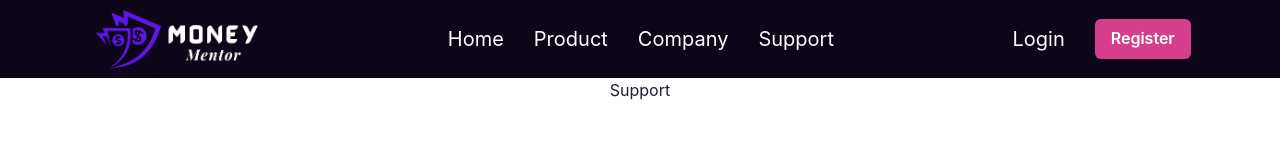
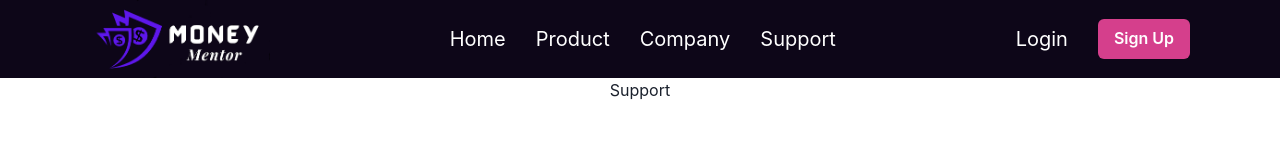
Before and after one commit to KrishnaVaishnav98/vogue-pocket-8479, a React (Create React App) app: page /support in a window 1280 px wide. Shown: the top 160 px of the page. Built offline with nearby package versions, Linux system fonts and the light colour scheme.

Commit message:
Changes in Routes

```diff
--- a/src/All_Routes/Main_Routes.jsx
+++ b/src/All_Routes/Main_Routes.jsx
@@ -10,6 +10,7 @@ import Application from '../Pages/Application'
 import Process from '../Pages/Process'
 
 import { Product } from '../Pages/Product'
+import { SignUp } from '../Pages/SignUp'
 
 
 const Main_Routes = () => {
@@ -17,10 +18,10 @@ const Main_Routes = () => {
     <div>
         <Routes>
             <Route path='/' element={<Homepage/>}/>
-            {/* <Route path='/login' element={<Login />}/> */}
+            <Route path='/login' element={<Login />}/>
             <Route path='/support' element={<Support />}/>
             <Route path='/company' element={<Company />}/>
-            <Route path='/register' element={<Register />}/>
+            <Route path='/signup' element={<SignUp />}/>
             <Route path='/verification' element={<Application/>}/>
 
             <Route path='/process' element={<Process/>}/>
--- a/src/Components/Navbar.jsx
+++ b/src/Components/Navbar.jsx
@@ -111,12 +111,12 @@ const Navbar = () => {
         }}
       >
         <Link to="/login">Login</Link>
-        <Link to="/register" color="skyblue">
+        <Link to="/signup" >
           <Button
             size={{ base: "sm", sm: "sm", md: "md", lg: "md", xl: "md" }}
             colorScheme={"pink"}
           >
-            Register
+            Sign Up
           </Button>
         </Link>
         <Box
--- a/src/index.js
+++ b/src/index.js
@@ -6,6 +6,8 @@ import reportWebVitals from "./reportWebVitals";
 import { ChakraProvider } from "@chakra-ui/react";
 import { BrowserRouter } from "react-router-dom";
 import { extendTheme } from "@chakra-ui/react";
+import { Provider } from "react-redux";
+import { store } from "./Redux/store";
 
 const breakpoints = {
   sm: "320px",
@@ -19,11 +21,13 @@ const theme = extendTheme({ breakpoints });
 
 const root = ReactDOM.createRoot(document.getElementById("root"));
 root.render(
-  <ChakraProvider>
-    <BrowserRouter theme={theme}>
-      <App />
-    </BrowserRouter>
-  </ChakraProvider>
+  <Provider store={store}>
+    <ChakraProvider>
+      <BrowserRouter theme={theme}>
+        <App />
+      </BrowserRouter>
+    </ChakraProvider>
+  </Provider>
 );
 
 // If you want to start measuring performance in your app, pass a function
```
